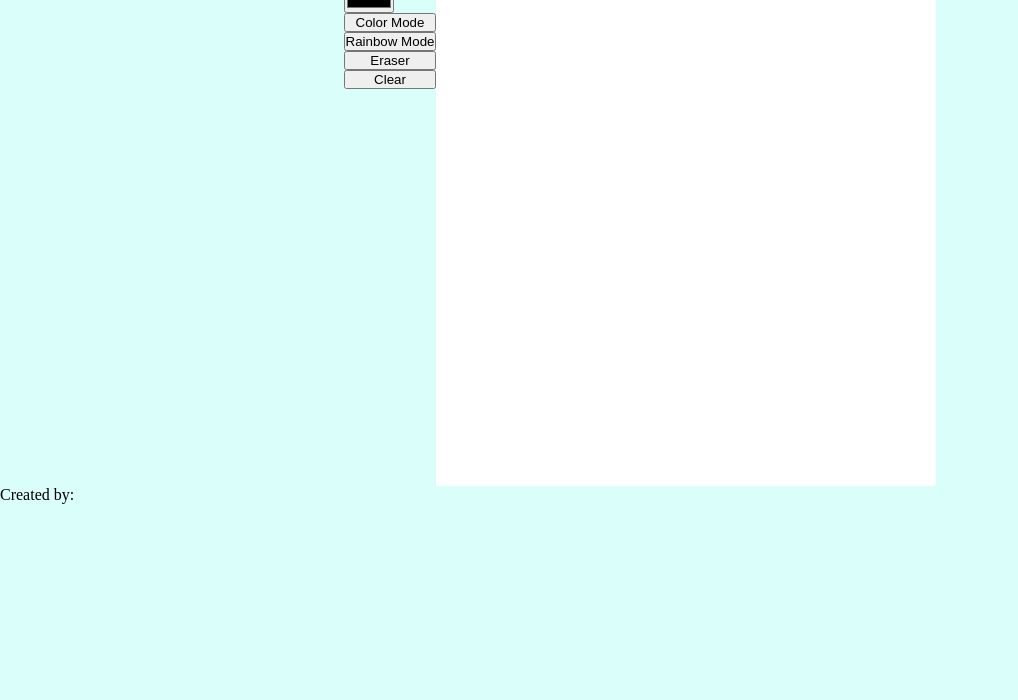
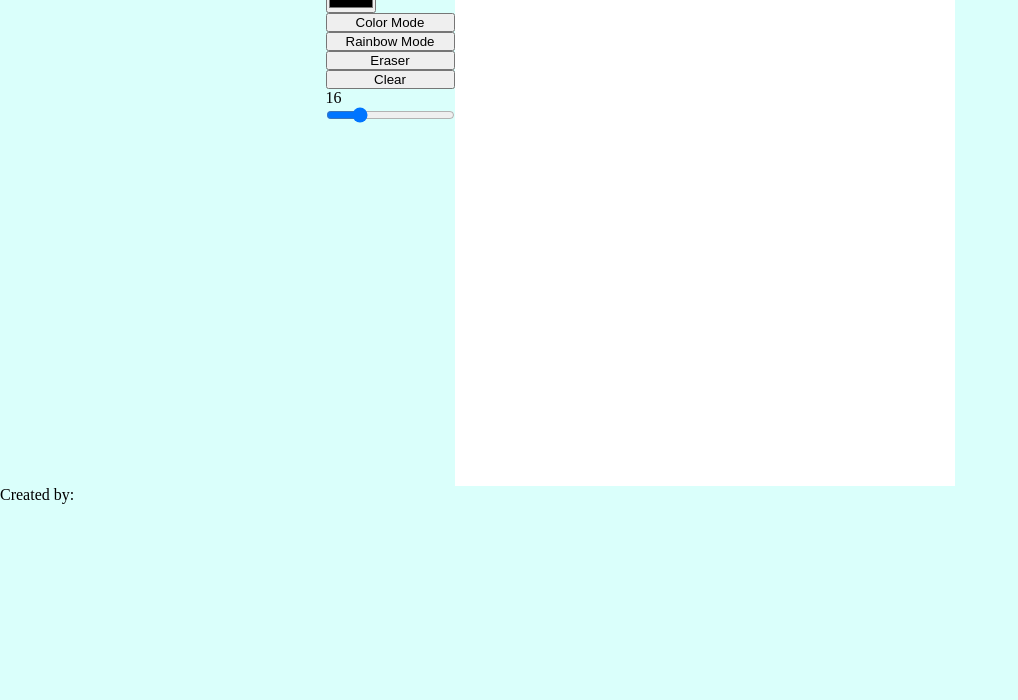
Before and after one commit to gwilson93/etch-a-sketch, a plain HTML site: page index.html in a window 1280 px wide. Shown: the part 100-800 px from the top of the page, without its empty margins (0-1018 px from the left). Drawn offline with Linux system fonts and the light colour scheme.

Commit message:
Add slider and static value on doc load

```diff
--- a/app.js
+++ b/app.js
@@ -1,8 +1,13 @@
-// Initial Grid Creation
+// Initial DOM Retrieval and Manipulation
 const container = document.querySelector(".game-board");
+const gameOptions = document.querySelector(".game-options")
+const slider = document.querySelector(".slider");
+const sliderValue = document.createElement("div");
+sliderValue.classList.add("slider-value");
+sliderValue.innerText = slider.value;
+gameOptions.insertBefore(sliderValue,slider);
 
-createGrid(16);
-colorCells("black");
+
 
 function createGrid (size) {
   boxes = size ** 2;
@@ -23,3 +28,7 @@ function colorCells (color) {
     })
   })
 }
+
+
+createGrid(16);
+colorCells("black");
--- a/index.html
+++ b/index.html
@@ -13,11 +13,12 @@
 
     <div class="container">
       <div class="game-options">
-        <input type="color" id="colorpicker" value="#000000">
+        <input type="color" class="colorpicker" value="#000000">
         <button class="color-select">Color Mode</button>
         <button class="rainbow-select">Rainbow Mode</button>
         <button class="eraser">Eraser</button>
         <button class="clear">Clear</button>
+        <input type="range" min="1" max="64" value="16" class="slider">
       </div>
       <div class="game-board"></div>
     </div>
```
